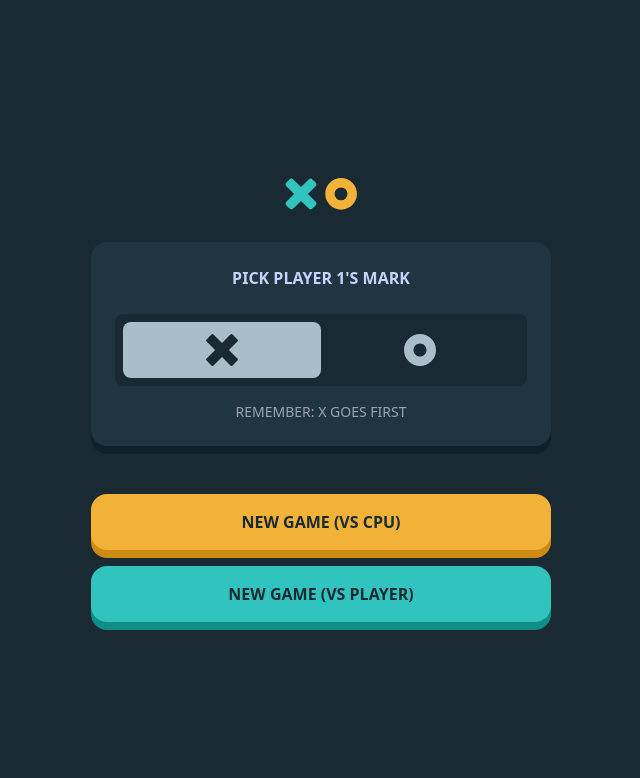
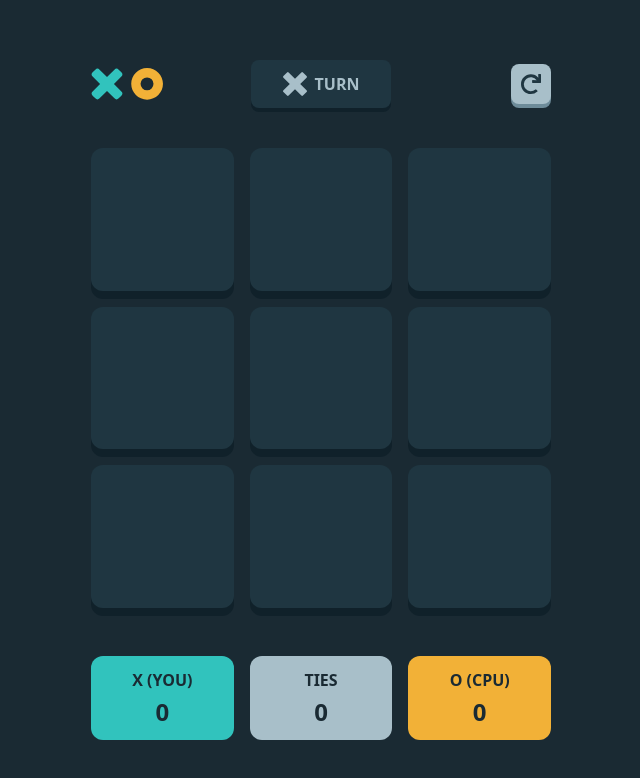
Before and after one commit to Zxjklp/react-tic-tac-toe, a React (Vite) app: page / in a window 1280 px wide. Shown: the top 778 px of the page, without its empty margins (319-959 px from the left). Built offline with nearby package versions, Linux system fonts and the light colour scheme.

Commit message:
fix: set initial state of showBoard to true

```diff
--- a/src/App.jsx
+++ b/src/App.jsx
@@ -5,7 +5,7 @@
 import { useState } from "react";
 
 export default function App() {
-  const [showBoard, setShowBoard] = useState(false);
+  const [showBoard, setShowBoard] = useState(true);
   const [selectedMark, setSelectedMark] = useState("x");
   const [gameMode, setGameMode] = useState("cpu"); // "cpu" or "player"
   const handleStartCpuGame = () => {
```
